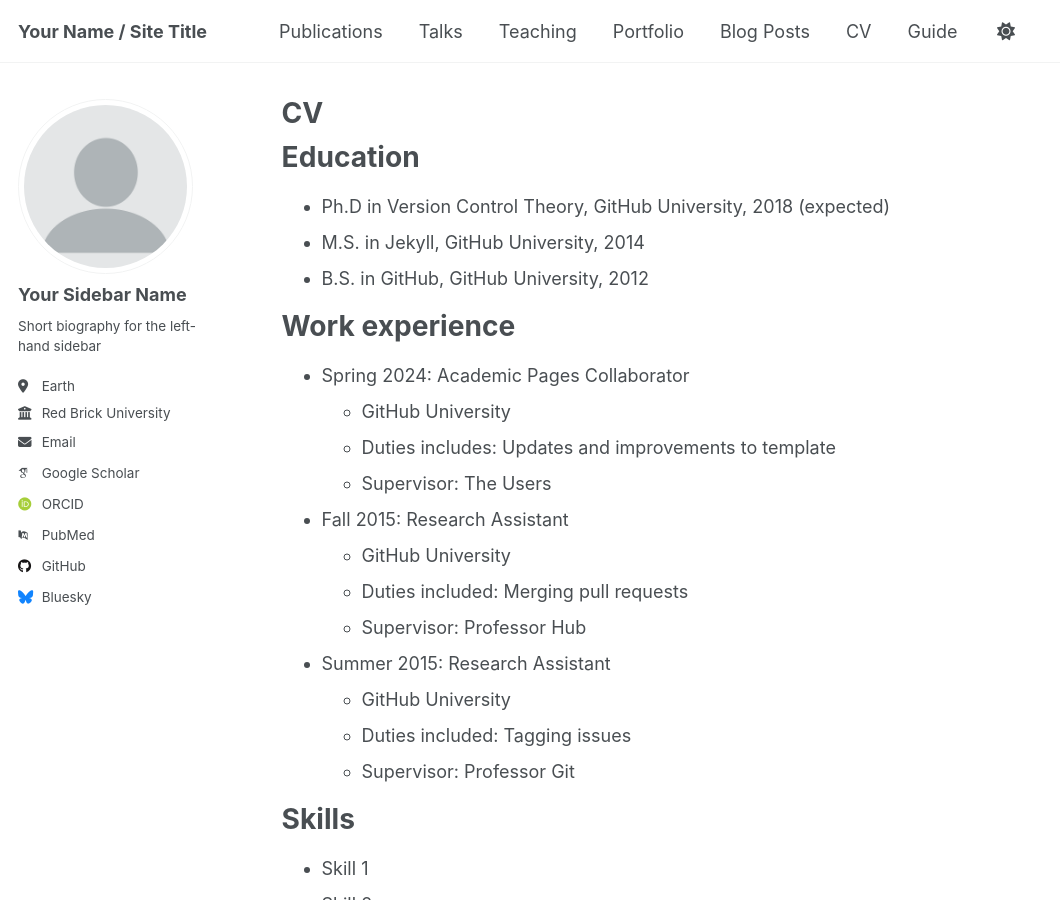
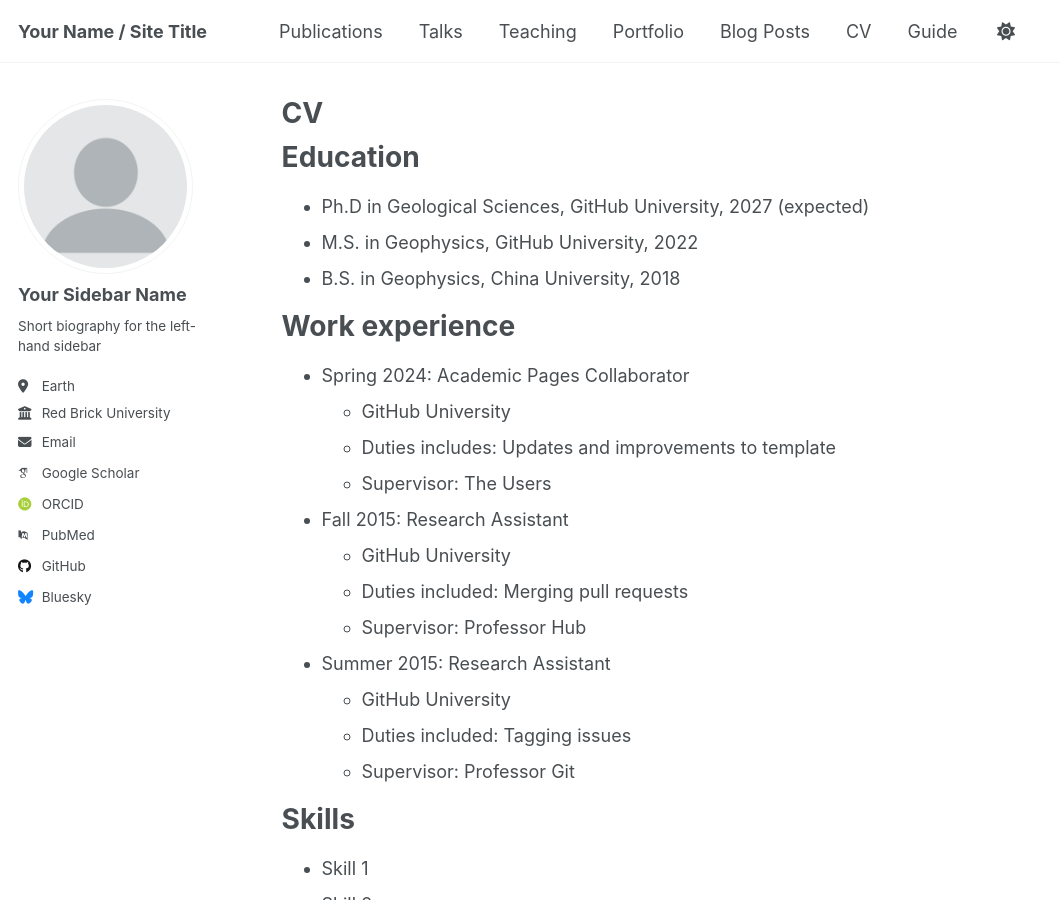
Before and after one commit to FengJiangJu/fengjiangju.github.io, a Jekyll site: the page built from _pages/cv.md, in a window 1280 px wide and 900 px high. Shown: the whole window, without its empty margins (0-1060 px from the left). Built offline with Jekyll 4.4.1, drawn with Linux system fonts in a browser that asks for light colours; some web fonts are replaced; a script that is not in the unit is left out.

Commit message:
Update cv.md

```diff
--- a/_pages/cv.md
+++ b/_pages/cv.md
@@ -11,9 +11,9 @@ redirect_from:
 
 Education
 ======
-* Ph.D in Version Control Theory, GitHub University, 2018 (expected)
-* M.S. in Jekyll, GitHub University, 2014
-* B.S. in GitHub, GitHub University, 2012
+* Ph.D in Geological Sciences, GitHub University, 2027 (expected)
+* M.S. in Geophysics, GitHub University, 2022
+* B.S. in Geophysics, China University, 2018
 
 Work experience
 ======
```
